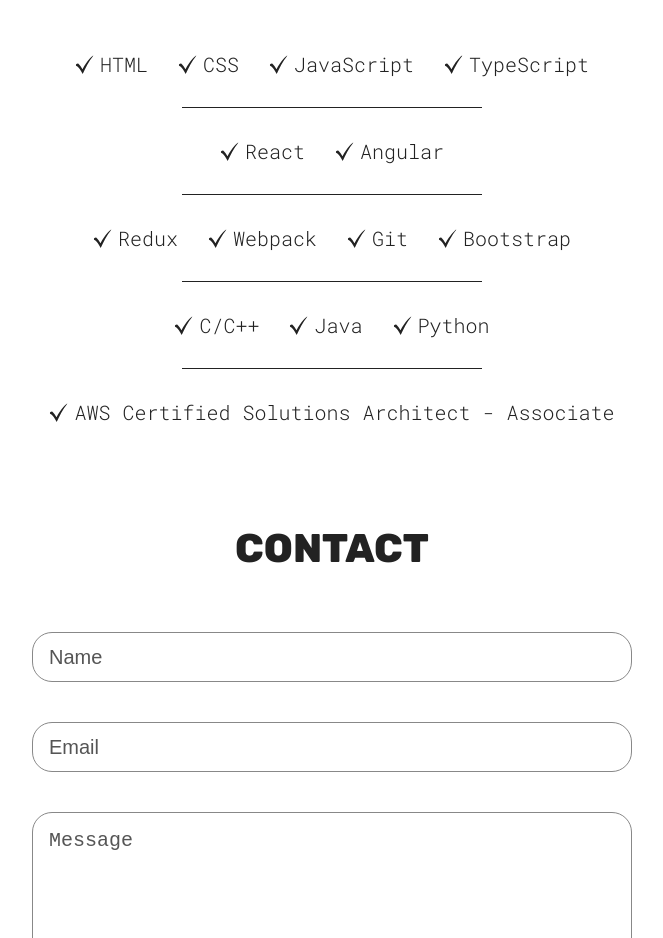
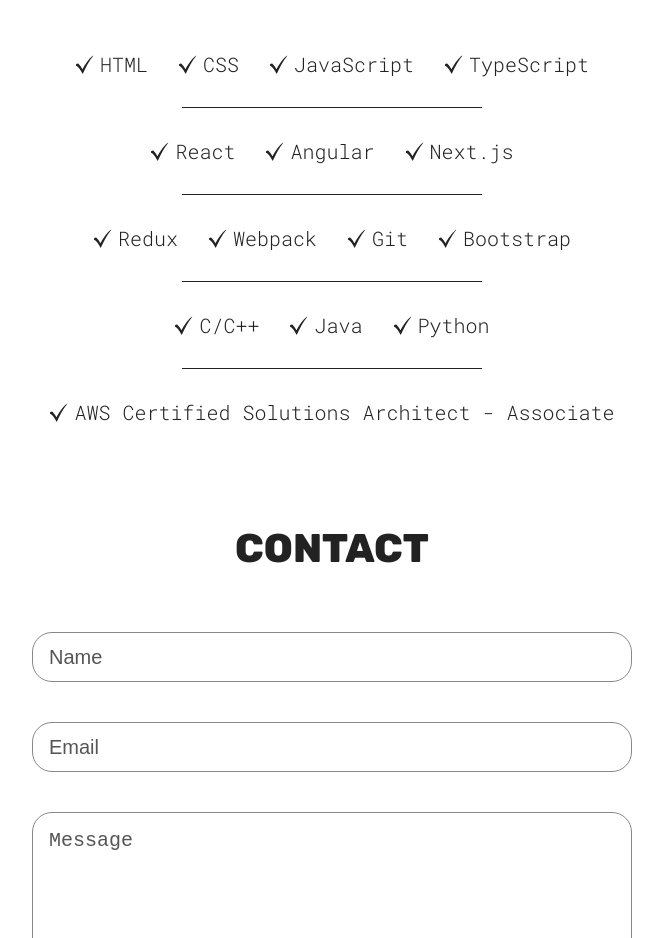
Before and after one commit to NgYiKai/portfolio, a React (Vite) app: page / in a window 1280 px wide. Shown: the part 2100-3038 px from the top of the page, without its empty margins (308-971 px from the left). Built offline with nearby package versions, Linux system fonts and the light colour scheme.

Commit message:
Updated skills

```diff
--- a/src/sections/Skills/Skills.jsx
+++ b/src/sections/Skills/Skills.jsx
@@ -21,6 +21,7 @@
       <div className={styles.skillList}>
         <SkillList src={checkMarkIcon} skill="React" />
         <SkillList src={checkMarkIcon} skill="Angular" />
+        <SkillList src={checkMarkIcon} skill="Next.js" />
       </div>
       <hr />
       <div className={styles.skillList}>
--- a/tsconfig.app.json
+++ b/tsconfig.app.json
@@ -18,7 +18,7 @@
     "jsx": "react-jsx",
 
     /* Linting */
-    "strict": false,
+    "strict": true,
     "noUnusedLocals": true,
     "noUnusedParameters": true,
     "noFallthroughCasesInSwitch": true
```
